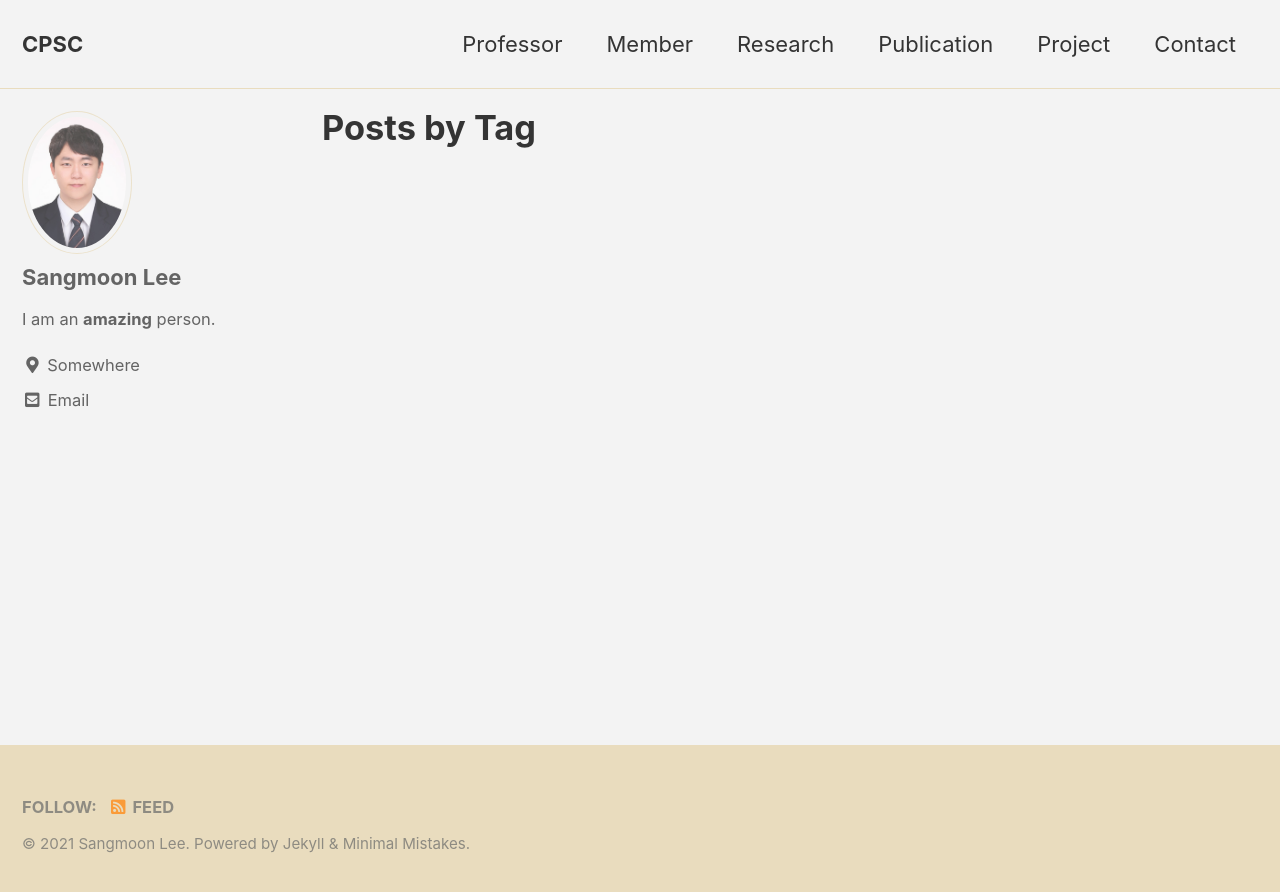
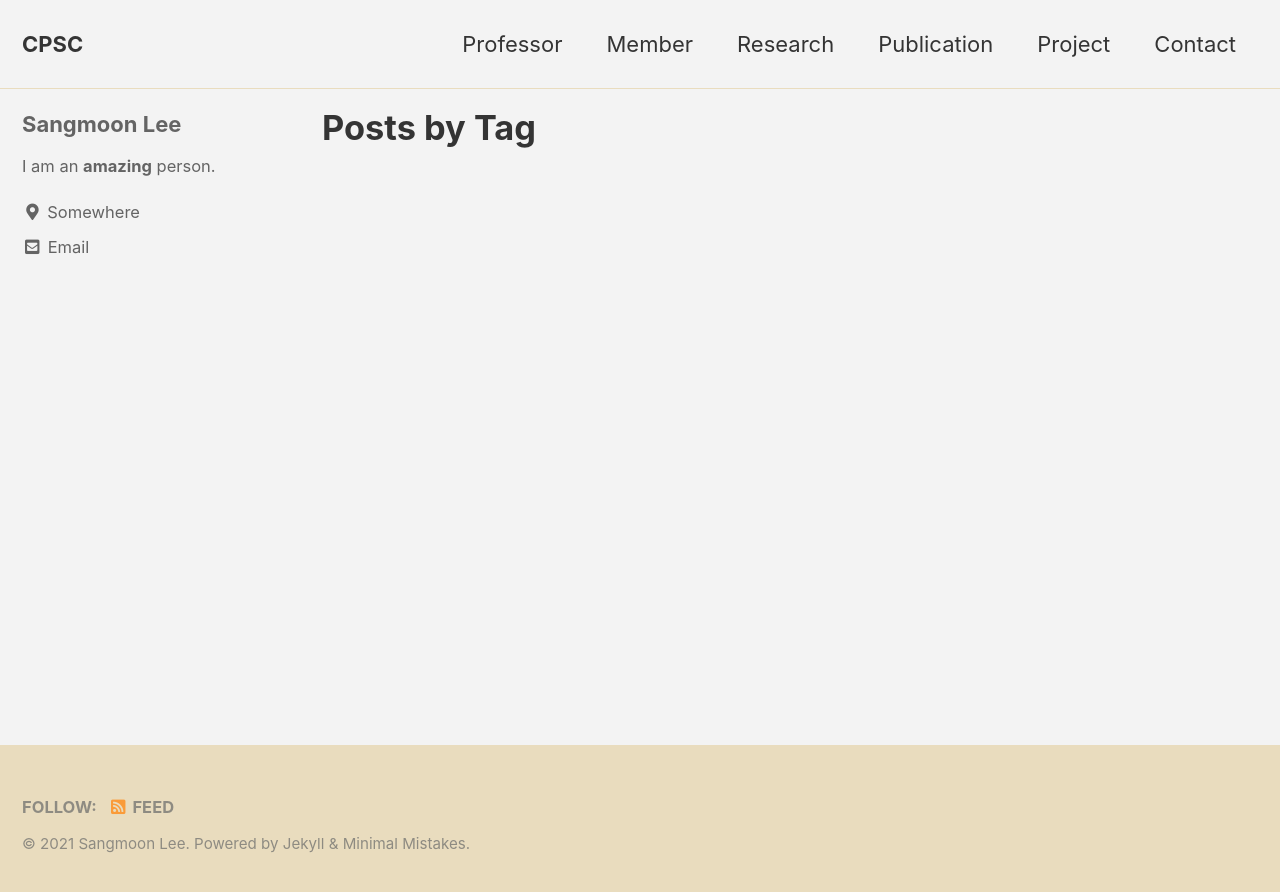
Before and after one commit to CPSC-LAB/CPSC-LAB.github.io, a Jekyll site: the page built from _pages/tag-archive.md, in a window 1280 px wide. Shown: the top 892 px of the page. Built offline with Jekyll 4.4.1, drawn with Linux system fonts in a browser that asks for light colours; cached includes are drawn as plain includes.

Commit message:
Update _config.yml

```diff
--- a/_config.yml
+++ b/_config.yml
@@ -102,7 +102,7 @@ analytics:
 # Site Author
 author:
   name             : "Sangmoon Lee"
-  avatar           : "/assets/images/selfie.jpg"
+  #avatar           : "/assets/images/selfie.jpg"
   bio              : "I am an **amazing** person."
   location         : "Somewhere"
   email            : "moony@knu.ac.kr"
```
